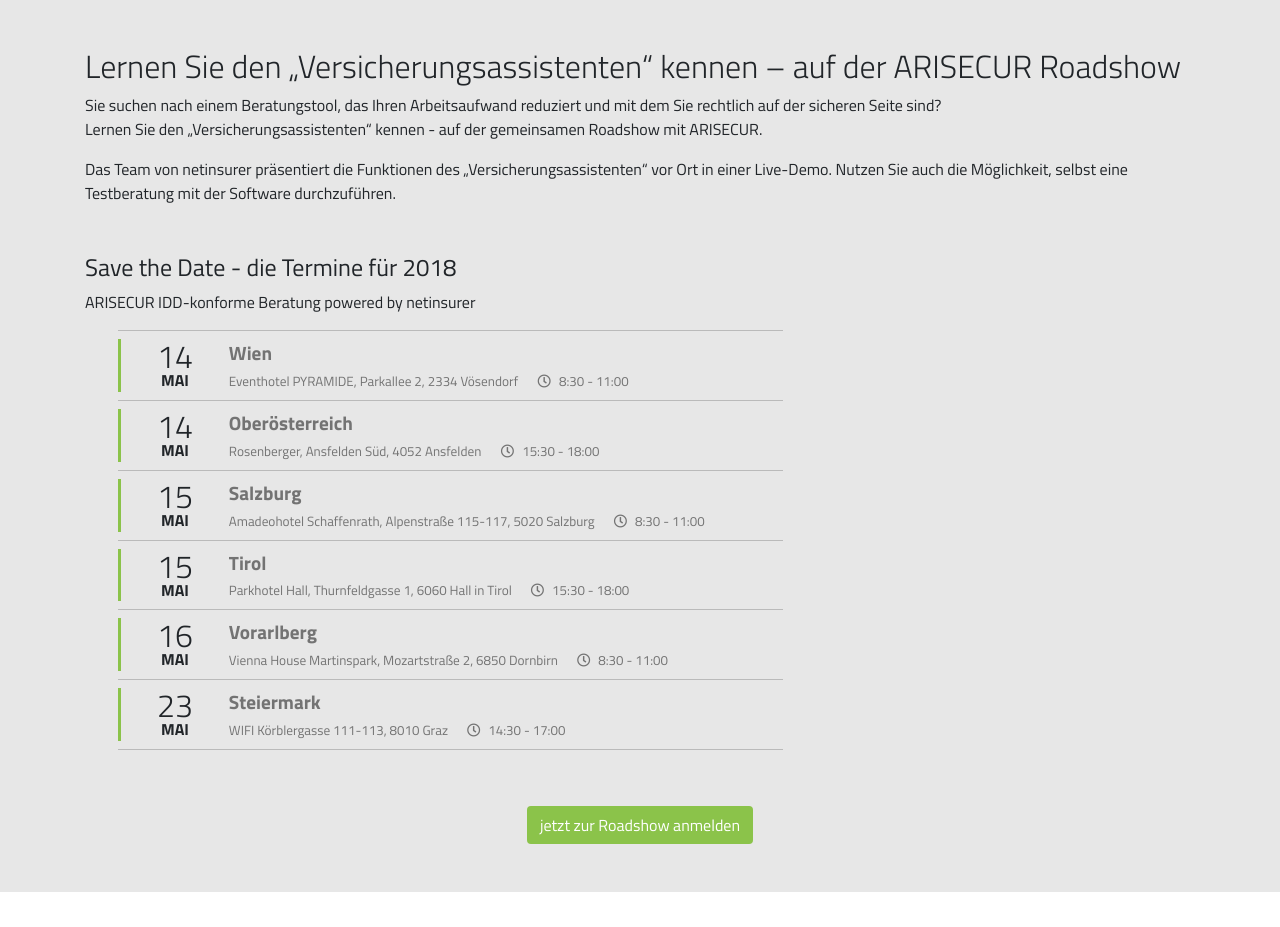
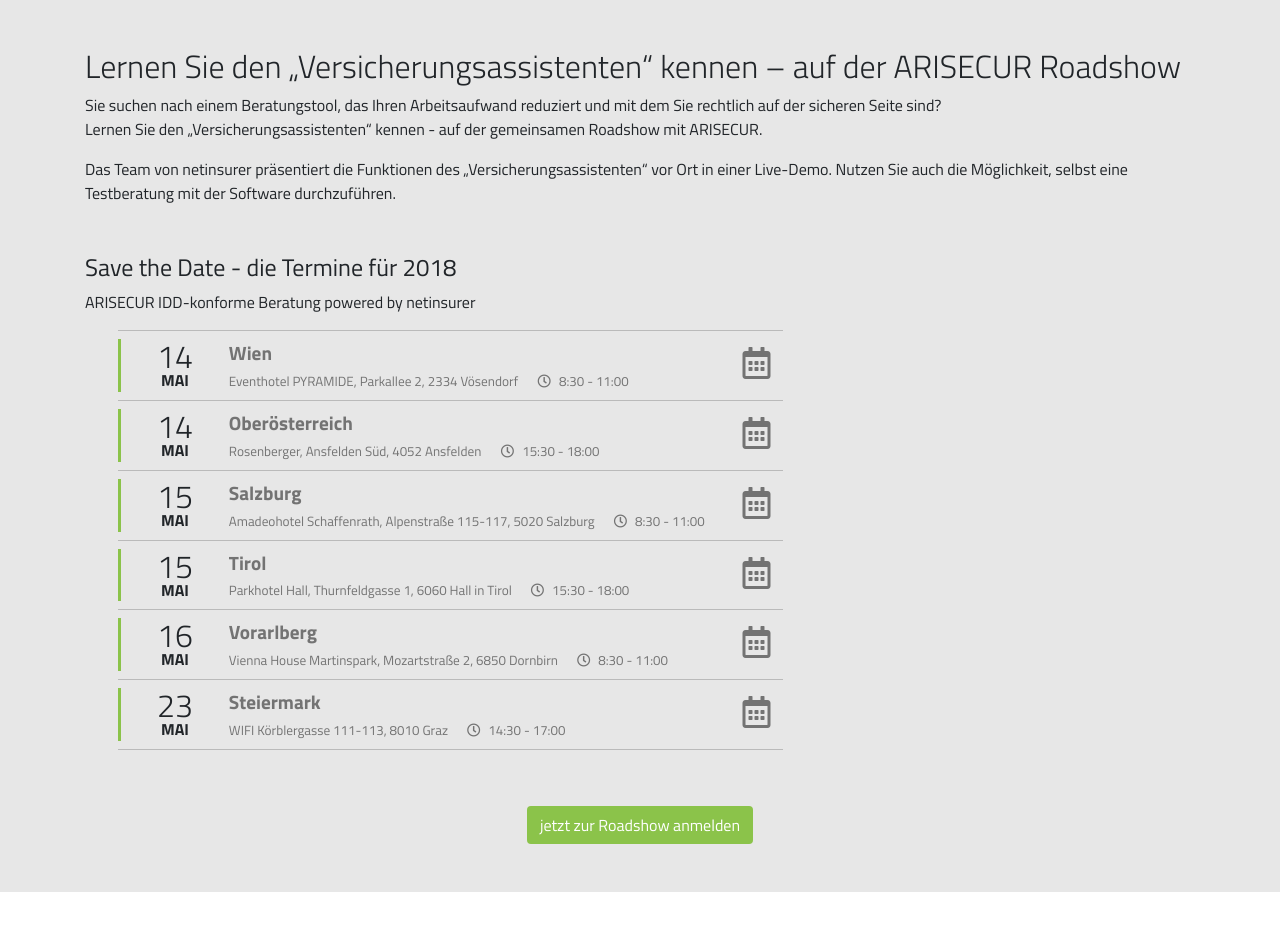
Before and after one commit to bettina-ni/ari, a PHP site: page / in a window 1280 px wide. Shown: the part 801-1728 px from the top of the page. Run offline with PHP 8.4, Linux system fonts and the light colour scheme; some libraries are stand-ins or nearby versions.

Commit message:
added ics-export

```diff
--- a/css/style.css
+++ b/css/style.css
@@ -63,6 +63,13 @@ a:not(.btn) { color: #000; text-decoration: underline;}
       color: rgb(0,0,0);
       color: rgba(0,0,0,0.5);
       font-size:smaller;
+}
+
+/* calendar icon for ics-Export */
+.event-list .ics i {
+      color: rgb(0,0,0);
+      color: rgba(0,0,0,0.5);
+      line-height: 1.5;
 }
 
 .calendar-text .location i {
--- a/home.html
+++ b/home.html
@@ -25,11 +25,19 @@
                 window.addEventListener("hashchange", shiftWindow);
 
 
-    // for export of events as ics file
-
-      cal_single = ics();
-      cal_single.addEvent('Testkalendereintrag1', 'Vielleicht kommt hier die genauere Beschreibung. Man wird sehen.', 'Wien', '10/05/2018', '10/05/2018');
-
+    // events for export of events as ics file
+      cal_vienna = ics();
+      cal_upperaustria = ics();
+      cal_salzburg = ics();
+      cal_tirol = ics();
+      cal_vorarlberg = ics();
+      cal_steiermark = ics();
+      cal_vienna.addEvent('ARISECUR Roadshow Wien', 'IDD-konforme Beratung', '2334 Vösendorf - Parkallee 2 - Eventhotel PYRAMIDE', '05/14/2018 8:30 am', '05/14/2018 11:00 am');
+      cal_upperaustria.addEvent('ARISECUR Roadshow Oberösterreich', 'IDD-konforme Beratung', '4052 Ansfelden - Ansfelden Süd - Rosenberger', '05/14/2018 3:30 pm', '05/14/2018 06:00 pm');
+      cal_salzburg.addEvent('ARISECUR Roadshow Salzburg', 'IDD-konforme Beratung', '5020 Salzburg - Alpenstraße 115-117 - Amadeohotel Schaffenrath', '05/15/2018 8:30 am', '05/15/2018 11:00 am');
+      cal_tirol.addEvent('ARISECUR Roadshow Tirol', 'IDD-konforme Beratung', '6060 Hall in Tirol - Thurnfeldgasse 1 - Parkhotel Hall', '05/15/2018 3:30 pm', '05/15/2018 06:00 pm');
+      cal_vorarlberg.addEvent('ARISECUR Roadshow Vorarlberg', 'IDD-konforme Beratung', '6850 Dornbirn - Mozartstrasse 2 - Vienna House Martinspark', '05/16/2018 8:30 am', '05/16/2018 11:00 am');
+      cal_steiermark.addEvent('ARISECUR Roadshow Steiermark', 'IDD-konforme Beratung', '8010 Graz - Körblergasse 111-113 - WIFI', '05/23/2018 2:30 pm', '05/23/2018 05:00 pm');
 
       // use this for easy debugging
       makelogs = function(obj) {
@@ -104,7 +112,11 @@
                                     <div class="col calendar-text pl-0">
                                           <span class="event">Wien</span><br />
                                           <span class="location pr-3">Eventhotel PYRAMIDE, Parkallee 2, 2334 Vösendorf</span> <span style="white-space: nowrap"><i class="far fa-clock pr-2"></i>8:30 - 11:00</span>
-<!--<a href="#" onclick="javascript:cal_single.download('ARISECUR Roadshow Wien')">Termin als ics speichern</a>-->
+                                    </div>
+                                    <div class="col-1 h-100 d-none d-sm-block">
+                                          <div class="ics">
+                                                <a href="#" onclick="javascript:cal_vienna.download('ARISECUR Roadshow Wien')" alt="Termin als ics-Datei exportieren" title="Termin als ics-Datei exportieren"><i class="far fa-calendar-alt fa-2x"></i></a>
+                                          </div>
                                     </div>
                               </div>
                               <div class="row event-container py-2">
@@ -118,6 +130,11 @@
                                           <span class="event">Oberösterreich</span><br />
                                           <span class="location pr-3">Rosenberger, Ansfelden Süd, 4052 Ansfelden</span> <span style="white-space: nowrap"><i class="far fa-clock pr-2"></i>15:30 - 18:00</span>
                                     </div>
+                                    <div class="col-1 h-100 d-none d-sm-block">
+                                          <div class="ics">
+                                                <a href="#" onclick="javascript:cal_upperaustria.download('ARISECUR Roadshow Oberoesterreich')" alt="Termin als ics-Datei exportieren" title="Termin als ics-Datei exportieren"><i class="far fa-calendar-alt fa-2x"></i></a>
+                                          </div>
+                                    </div>
                               </div>
                               <div class="row event-container py-2">
                                     <div class="col-3 col-lg-2 calendar-date border-va-green justify-content-center mr-3 mr-md-0">
@@ -129,6 +146,11 @@
                                     <div class="col calendar-text pl-0">
                                           <span class="event">Salzburg</span><br />
                                           <span class="location pr-3">Amadeohotel Schaffenrath, Alpenstraße 115-117, 5020 Salzburg </span><span style="white-space: nowrap"><i class="far fa-clock pr-2"></i>8:30 - 11:00</span>
+                                    </div>
+                                    <div class="col-1 h-100 d-none d-sm-block">
+                                          <div class="ics">
+                                                <a href="#" onclick="javascript:cal_salzburg.download('ARISECUR Roadshow Salzburg')" alt="Termin als ics-Datei exportieren" title="Termin als ics-Datei exportieren"><i class="far fa-calendar-alt fa-2x"></i></a>
+                                          </div>
                                     </div>
                               </div>
                               <div class="row event-container py-2">
@@ -142,6 +164,11 @@
                                           <span class="event">Tirol</span><br />
                                           <span class="location pr-3">Parkhotel Hall, Thurnfeldgasse 1, 6060 Hall in Tirol </span><span style="white-space: nowrap"><i class="far fa-clock pr-2"></i>15:30 - 18:00</span>
                                     </div>
+                                    <div class="col-1 h-100 d-none d-sm-block">
+                                          <div class="ics">
+                                                <a href="#" onclick="javascript:cal_tirol.download('ARISECUR Roadshow Tirol')" alt="Termin als ics-Datei exportieren" title="Termin als ics-Datei exportieren"><i class="far fa-calendar-alt fa-2x"></i></a>
+                                          </div>
+                                    </div>
                               </div>
                               <div class="row event-container py-2">
                                     <div class="col-3 col-lg-2 calendar-date border-va-green justify-content-center mr-3 mr-md-0">
@@ -154,6 +181,11 @@
                                           <span class="event">Vorarlberg</span><br />
                                           <span class="location pr-3">Vienna House Martinspark, Mozartstraße 2, 6850 Dornbirn </span><span style="white-space: nowrap"><i class="far fa-clock pr-2"></i>8:30 - 11:00</span>
                                     </div>
+                                    <div class="col-1 h-100 d-none d-sm-block">
+                                          <div class="ics">
+                                                <a href="#" onclick="javascript:cal_vorarlberg.download('ARISECUR Roadshow Vorarlberg')" alt="Termin als ics-Datei exportieren" title="Termin als ics-Datei exportieren"><i class="far fa-calendar-alt fa-2x"></i></a>
+                                          </div>
+                                    </div>
                               </div>
                               <div class="row event-container py-2">
                                     <div class="col-3 col-lg-2 calendar-date border-va-green justify-content-center mr-3 mr-md-0">
@@ -165,6 +197,11 @@
                                     <div class="col calendar-text pl-0">
                                           <span class="event">Steiermark</span><br />
                                           <span class="location pr-3">WIFI Körblergasse 111-113, 8010 Graz </span><span style="white-space: nowrap"><i class="far fa-clock pr-2"></i>14:30 - 17:00</span>
+                                    </div>
+                                    <div class="col-1 h-100 d-none d-sm-block">
+                                          <div class="ics">
+                                                <a href="#" onclick="javascript:cal_steiermark.download('ARISECUR Roadshow Steiermark')" alt="Termin als ics-Datei exportieren" title="Termin als ics-Datei exportieren"><i class="far fa-calendar-alt fa-2x"></i></a>
+                                          </div>
                                     </div>
                               </div>
                         </div>
```
